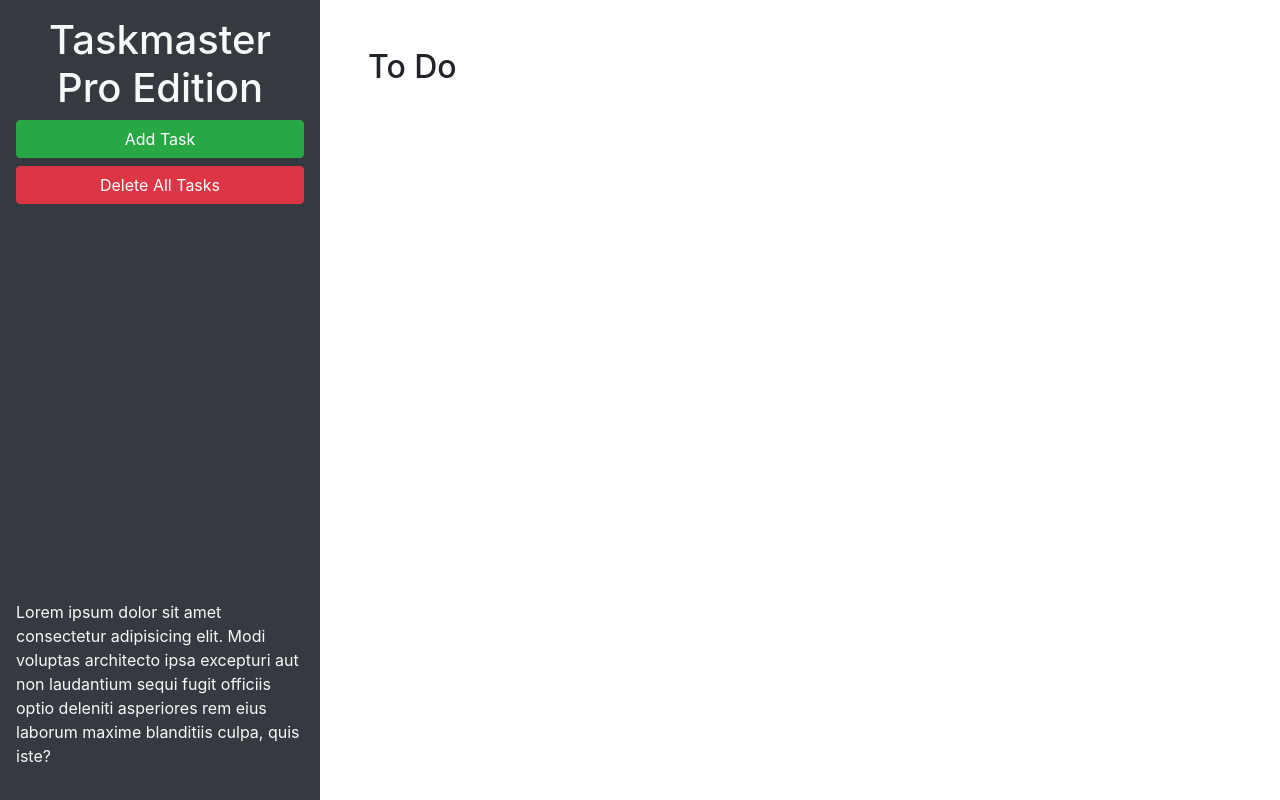
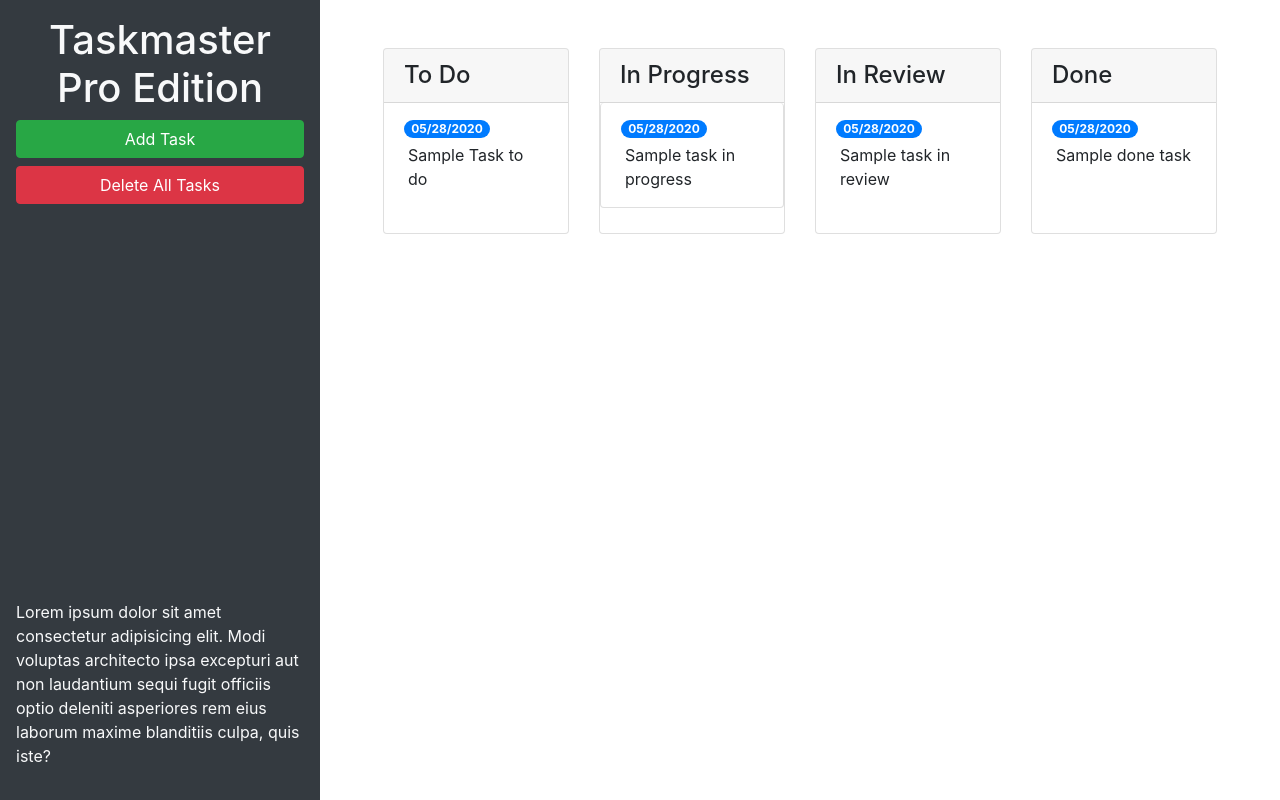
Before and after one commit to HaleyNicole126/taskmaster-pro, a plain HTML site: page index.html in a window 1280 px wide. Drawn offline with nearby package versions, Linux system fonts and the light colour scheme.

Commit message:
bootstrap

```diff
--- a/index.html
+++ b/index.html
@@ -24,9 +24,67 @@
       </p>
     </header>
     <main class="col-12 col-lg-9">
-      <div class="m-5">
-        <h2>To Do</h2>
-        <ul id="list-toDo" class="list-group"> </ul>
+      <div class="m-5 row justify-content-around">
+        <!-- todo start -->
+        <div class="col-12 col-md-6 col-xl-3 mb-3">
+          <div class="card">
+            <h4 class="card-header">
+              To Do
+            </h4>
+            <ul id="list-toDo" class="list-group list-group-flush">
+              <li class="list-group-item">
+                <span class="badge badge-primary badge-pill">05/28/2020</span>
+                <p class="m-1"> Sample Task to do</p>
+              </li>
+            </ul>
+          </div>
+        </div>
+        <!-- to do end -->
+        <!-- in progress start -->
+        <div class="col-12 col-md-6 col-xl-3 mb-3">
+          <div class="card">
+            <h4 class="card-header">
+              In Progress
+            </h4>
+            <ul id="list-toDo" class="list-group list-grou-flush">
+              <li class="list-group-item">
+                <span class="badge badge-primary badge-pill">05/28/2020</span>
+                <p class="m-1">Sample task in progress</p>
+              </li>
+            </ul>
+          </div>
+        </div>
+        <!-- in progress end -->
+        <!-- in review start -->
+        <div class="col-12 col-md-6 col-xl-3 mb-3">
+          <div class="card">
+            <h4 class="card-header">
+            In Review
+            </h4>
+            <ul id="list-toDo" class="list-group list-group-flush">
+              <li class="list-group-item">
+                <span class="badge badge-primary badge-pill">05/28/2020</span>
+                <p class="m-1">Sample task in review</p>
+              </li>
+            </ul>
+          </div>
+        </div>
+        <!-- in review end -->
+        <!-- done start -->
+        <div class="col-12 col-md-6 col-xl-3 mb-3">
+          <div class="card">
+            <h4 class="card-header">
+              Done
+            </h4>
+            <ul id="list-toDo" class="list-group list-group-flush">
+              <li class="list-group-item">
+                <span class="badge badge-primary badge-pill">05/28/2020</span>
+                <p class="m-1">Sample done task</p>
+              </li>
+            </ul>
+          </div>
+        </div>
+        <!-- done end -->
       </div>
     </main>
   </div>
@@ -46,11 +104,11 @@
           <form>
             <div class="form-group">
               <label for="modalTaskDescription">Task description</label>
-              <textarea id="modalTaskDescription" rows="3"></textarea>
+              <textarea id="modalTaskDescription" rows="3" class="form-control"></textarea>
             </div>
             <div class="form-group">
               <label for="modalDueDate">Due date</label>
-              <input type="text" id="modalDueDate" placeholder="mm/dd/yyyy" autocomplete="off" />
+              <input type="text" class="form-control" id="modalDueDate" placeholder="mm/dd/yyyy" autocomplete="off" />
             </div>
           </form>
         </div>
```
